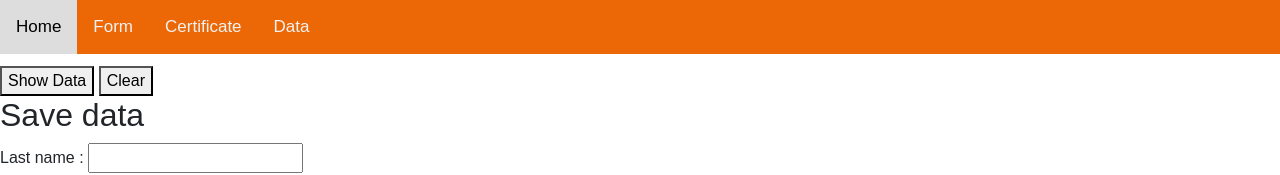
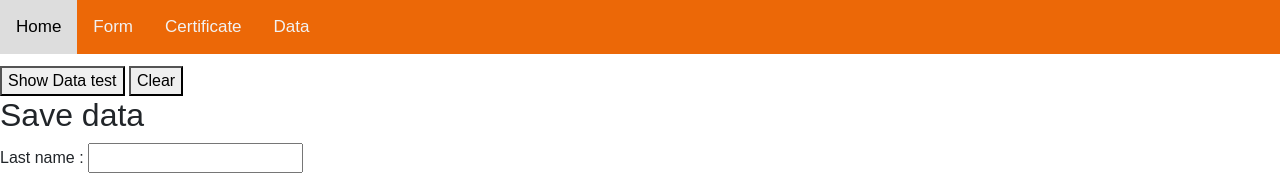
Before and after one commit to Xeone971/Certificate, a website with bundled scripts: page index.html in a window 1280 px wide. Shown: the top 175 px of the page. Built offline with nearby package versions, Linux system fonts and the light colour scheme; files whose address does not match are found by name.

Commit message:
Update index.html

```diff
--- a/index.html
+++ b/index.html
@@ -42,7 +42,7 @@ Safety and security:
 </head>
 <body>
     <main-header></main-header>
-    <button id="showCookies">Show Data</button>
+    <button id="showCookies">Show Data test</button>
 
 <button id="clearOutputCookies">Clear</button>
 
```
